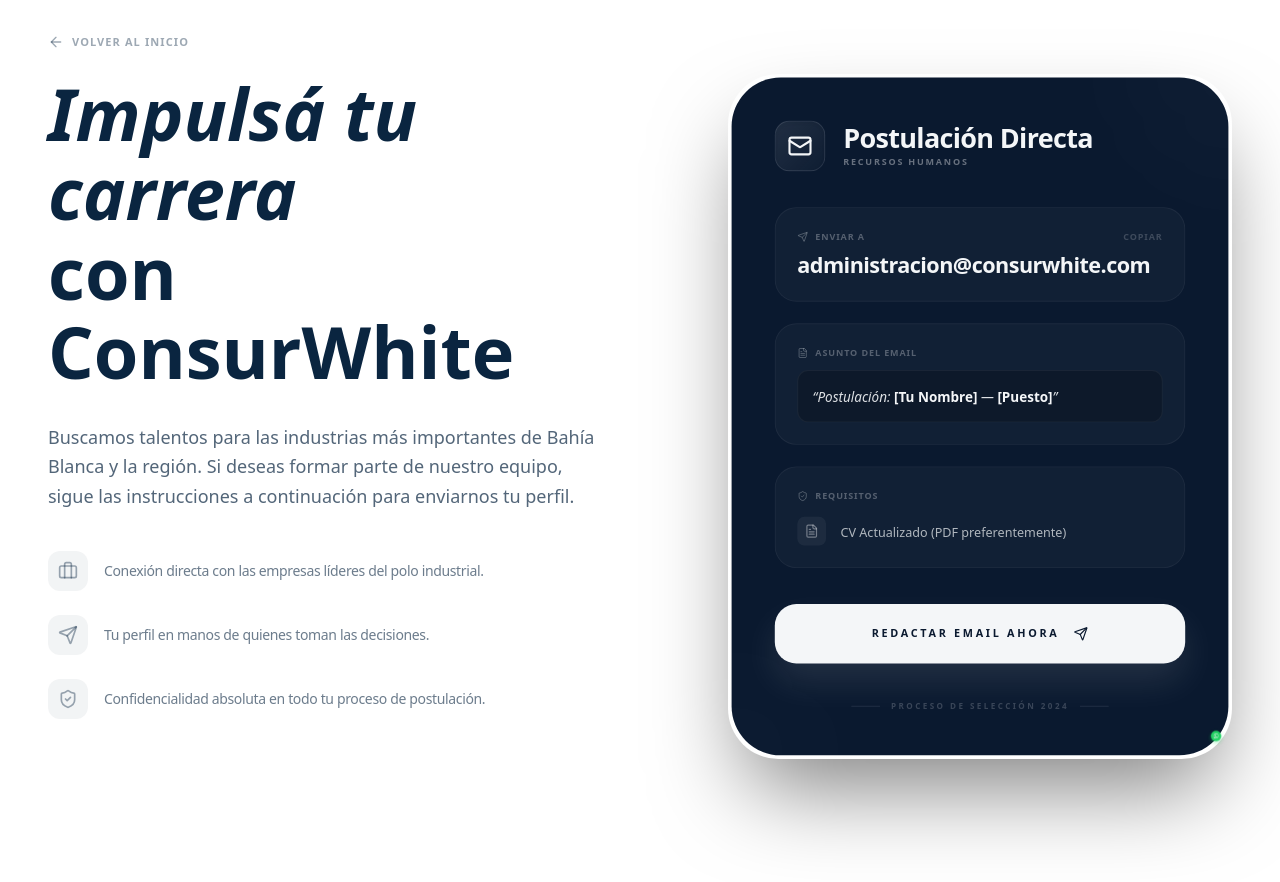
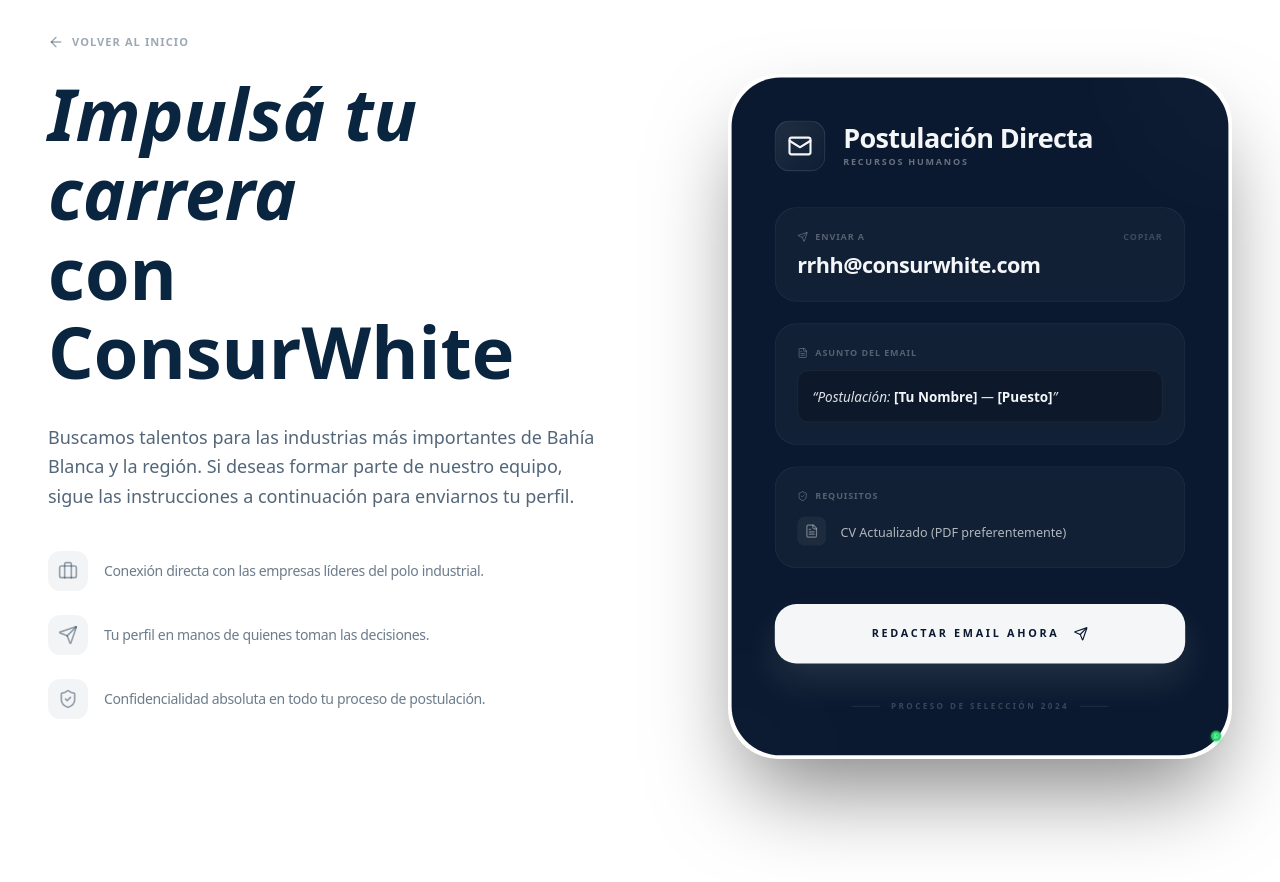
Before and after one commit to Santucho12/ConsurWhite, a Next.js app: page /postulate in a window 1280 px wide. Shown: the top 882 px of the page. Built offline with nearby package versions, Linux system fonts and the light colour scheme.

Commit message:
Update contact and recruitment email addresses and Web3Forms access key

```diff
--- a/src/components/sections/Contact.tsx
+++ b/src/components/sections/Contact.tsx
@@ -42,7 +42,7 @@
           "Accept": "application/json"
         },
         body: JSON.stringify({
-          access_key: "551a2057-79f8-487e-95c9-df2b8986c355",
+           access_key: "7e42bc16-b59a-4ad0-b09e-15891e57b37a",
           "Nombre del Contacto": data.nombre,
           "Empresa / Organización": data.empresa || "No especificada",
           "Email de Respuesta": data.email,
--- a/src/components/sections/JoinUs.tsx
+++ b/src/components/sections/JoinUs.tsx
@@ -9,7 +9,7 @@
 
 export function JoinUs() {
   const { t } = useLanguage();
-  const recruitmentEmail = "administracion@consurwhite.com";
+  const recruitmentEmail = "rrhh@consurwhite.com";
   const [copied, setCopied] = useState(false);
 
   const handleApply = (e: React.FormEvent) => {
```
